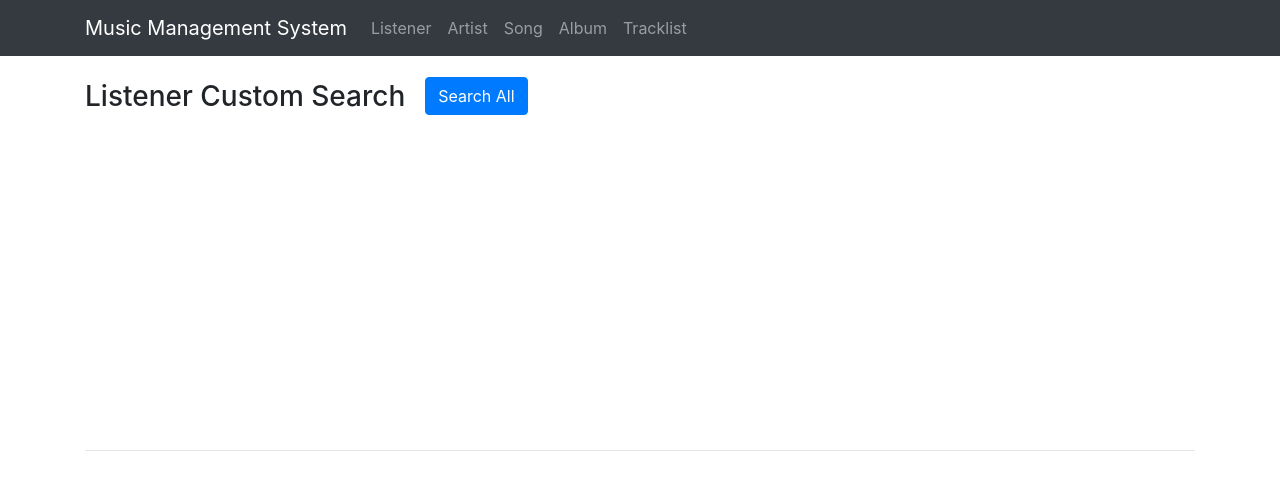
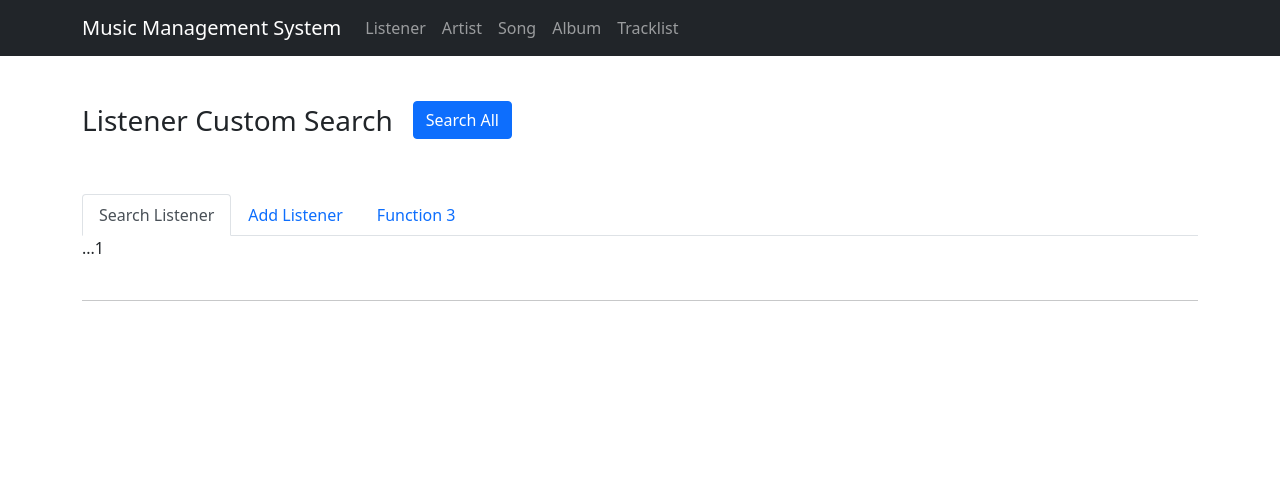
Before and after one commit to Calypso52/4111-project1.3, a Flask app: page /listener in a window 1280 px wide. Shown: the top 490 px of the page. Run offline with Flask 2, Linux system fonts and the light colour scheme; parts of the project's set-up code (start-up, migrations or seed data) failed here and were passed over; some libraries are stand-ins or nearby versions.

Commit message:
create_add_listener_function

```diff
--- a/webserver/application/listener.py
+++ b/webserver/application/listener.py
@@ -1,6 +1,10 @@
 FETCH_LISTENER = """
     SELECT * FROM listener LI
     WHERE 1 = 1
+"""
+
+INSERT_LISTENER = """
+    INSERT INTO listener VALUES ('{listener_id}', '{name}', '{gender}', '{age}')
 """
 
 def fetch_all_listener(args):
@@ -8,3 +12,9 @@ def fetch_all_listener(args):
         query = FETCH_LISTENER
 
     return query
+
+def add_listener(id, args):
+    add_ls = INSERT_LISTENER
+    add_ls = add_ls.format(listener_id = str(id), name = args["name"], gender = args["gender"], age = args["age"])
+    print('query:', add_ls)
+    return add_ls
--- a/webserver/server.py
+++ b/webserver/server.py
@@ -3,6 +3,7 @@ import os
 from sqlalchemy import *
 from sqlalchemy.pool import NullPool
 from flask import Flask, request, render_template, g, redirect, Response
+import uuid
 
 tmpl_dir = os.path.join(os.path.dirname(os.path.abspath(__file__)), 'templates')
 app = Flask(__name__, template_folder=tmpl_dir)
@@ -25,8 +26,6 @@ engine = create_engine(DATABASEURI)
 def before_request():
   try:
     g.conn = engine.connect()
-    print("******************** connection to psql is successful!! ********************")
-    print('')
   except:
     print("uh oh, problem connecting to database")
     import traceback; traceback.print_exc()
@@ -37,8 +36,6 @@ def before_request():
 def teardown_request(exception):
   try:
     g.conn.close()
-    print('')
-    print("******************** connection to psql is closed!! ************************")
   except Exception as e:
     pass
 
@@ -99,7 +96,7 @@ def listener():
 
 
 # search router of the listener interface
-@app.route('/listener/<searchContent>')
+@app.route('/listener/<searchContent>', methods=["POST", "GET"])
 def listener_search_content(searchContent):
   # store query result array
   result = []
@@ -111,8 +108,11 @@ def listener_search_content(searchContent):
     cursor = g.conn.execute(query)
     for item in cursor:
       result.append(dict(zip(rows, item)))
-
-  return render_template("listener/listenerAll.html", **dict(data = result))
+    return render_template("listener/listenerAll.html", **dict(data = result))
+  elif searchContent == 'add':
+    query = application.listener.add_listener(uuid.uuid1(), request.form)
+    cursor = g.conn.execute(query)
+    return redirect("/listener")
 
 
 # route to song interface
--- a/webserver/static/listener/listener.js
+++ b/webserver/static/listener/listener.js
@@ -2,4 +2,15 @@ $(document).ready(function(){
     $("#listenerAllSearch").click(function() {
         window.location.href = `/listener/all`;
     })
+
+    // switch bar control
+    var triggerTabList = [].slice.call(document.querySelectorAll('#myTab button'))
+    triggerTabList.forEach(function (triggerEl) {
+        var tabTrigger = new bootstrap.Tab(triggerEl)
+
+        triggerEl.addEventListener('click', function (event) {
+            event.preventDefault()
+            tabTrigger.show()
+        })
+    })
 })
--- a/webserver/templates/layout.html
+++ b/webserver/templates/layout.html
@@ -10,7 +10,9 @@
   <script src="https://code.jquery.com/ui/1.12.0/jquery-ui.min.js"></script>
   <link rel="stylesheet" href="http://code.jquery.com/ui/1.12.1/themes/base/jquery-ui.css">
   <!-- Bootstrap CSS -->
-  <link rel="stylesheet" href="https://stackpath.bootstrapcdn.com/bootstrap/4.2.1/css/bootstrap.min.css">
+  <link href="https://cdn.jsdelivr.net/npm/bootstrap@5.1.3/dist/css/bootstrap.min.css" rel="stylesheet" integrity="sha384-1BmE4kWBq78iYhFldvKuhfTAU6auU8tT94WrHftjDbrCEXSU1oBoqyl2QvZ6jIW3" crossorigin="anonymous">
+  <script src="https://cdn.jsdelivr.net/npm/@popperjs/core@2.10.2/dist/umd/popper.min.js" integrity="sha384-7+zCNj/IqJ95wo16oMtfsKbZ9ccEh31eOz1HGyDuCQ6wgnyJNSYdrPa03rtR1zdB" crossorigin="anonymous"></script>
+  <script src="https://cdn.jsdelivr.net/npm/bootstrap@5.1.3/dist/js/bootstrap.min.js" integrity="sha384-QJHtvGhmr9XOIpI6YVutG+2QOK9T+ZnN4kzFN1RtK3zEFEIsxhlmWl5/YESvpZ13" crossorigin="anonymous"></script>
   <!-- custom style -->
   <link rel="stylesheet" href="{{url_for('static', filename='index.css')}}">
   <!-- <script src="../static/layout.js"></script> -->
@@ -38,6 +40,7 @@
   <div class="container">
     <div class="backGround"></div>
     <br>
+    <br>
       {% block content %}
       {% endblock %}
   </div>
--- a/webserver/templates/listener/listener.html
+++ b/webserver/templates/listener/listener.html
@@ -24,18 +24,55 @@
 
     <br>
     <br>
+
+    <ul class="nav nav-tabs" id="myTab" role="tablist">
+        <li class="nav-item" role="presentation">
+            <button class="nav-link active" id="home-tab" data-bs-toggle="tab" data-bs-target="#home" type="button"
+                role="tab" aria-controls="home" aria-selected="true">Search Listener</button>
+        </li>
+        <li class="nav-item" role="presentation">
+            <button class="nav-link" id="profile-tab" data-bs-toggle="tab" data-bs-target="#profile" type="button"
+                role="tab" aria-controls="profile" aria-selected="false">Add Listener</button>
+        </li>
+        <li class="nav-item" role="presentation">
+            <button class="nav-link" id="contact-tab" data-bs-toggle="tab" data-bs-target="#contact" type="button"
+                role="tab" aria-controls="contact" aria-selected="false">Function 3</button>
+        </li>
+    </ul>
+    <div class="tab-content" id="myTabContent">
+        <div class="tab-pane fade show active" id="home" role="tabpanel" aria-labelledby="home-tab">
+            ...1
+        </div>
+        <div class="tab-pane fade" id="profile" role="tabpanel" aria-labelledby="profile-tab">
+            <br>
+            <form action="/listener/add" method="POST">
+                <div class="mb-3">
+                    <label for="name" class="form-label">Listener Name</label>
+                    <input type="text" class="form-control" id="name" name="name">
+                </div>
+                <div class="mb-3">
+                    <label for="age" class="form-label">Age</label>
+                    <input type="text" class="form-control" id="age" name="age">
+                </div>
+                <div class="form-check form-check-inline">
+                    <input class="form-check-input" type="radio" name="gender" id="inlineRadio1" value="M">
+                    <label class="form-check-label" for="gender">Male</label>
+                </div>
+                <div class="form-check form-check-inline">
+                    <input class="form-check-input" type="radio" name="gender" id="inlineRadio2" value="F">
+                    <label class="form-check-label" for="gender">Female</label>
+                </div>
+                <br>
+                <br>
+                <button type="submit" class="btn btn-primary">Add</button>
+            </form>
+        </div>
+        <div class="tab-pane fade" id="contact" role="tabpanel" aria-labelledby="contact-tab">
+            ...3
+        </div>
+    </div>
+
     <br>
-    <br>
-    <br>
-    <br>
-    <br>
-    <br>
-    <br>
-    <br>
-    <br>
-    <br>
-    <br>
-
     <hr>
     {% block content_listener %}
     {% endblock %}
```
